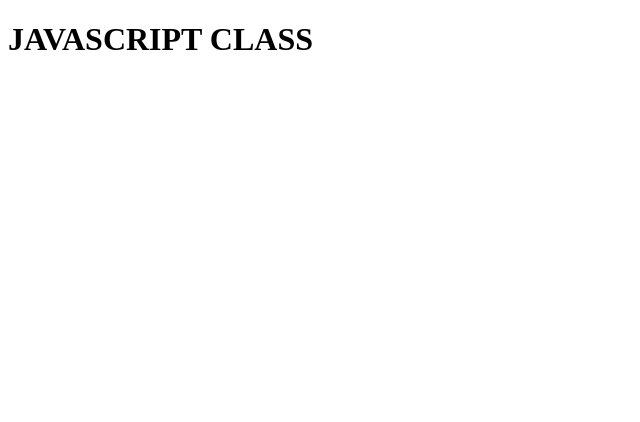
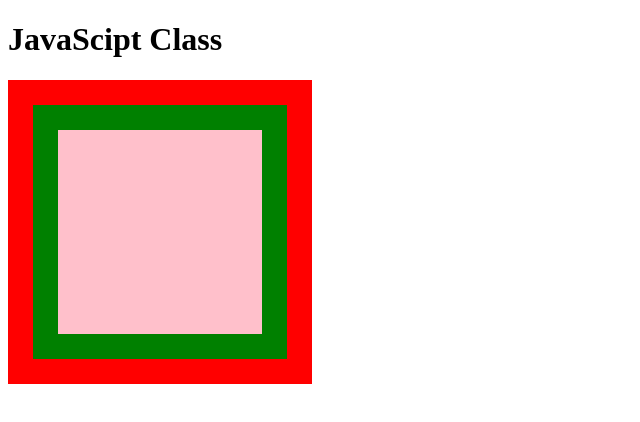
Before and after one commit to aakasshhh/CodingBlocks, a plain HTML site: page index.html in a window 1280 px wide. Shown: the whole page, without its empty margins (0-640 px from the left). Drawn offline with Linux system fonts and the light colour scheme.

Commit message:
Async-Await

```diff
--- a/index.html
+++ b/index.html
@@ -4,10 +4,19 @@
     <meta charset="UTF-8">
     <meta name="viewport" content="width=device-width, initial-scale=1.0">
     <title>Document</title>
+    <link rel="stylesheet" href="./styles.css">
 </head>
 <body>
-    <h1>JAVASCRIPT CLASS</h1>
-
-    <script src="class2.js"></script>
+    <h1>JavaScipt Class</h1>
+    <div id="grandParent">
+        <!-- <span>grandParent</span> -->
+        <div id="parent">
+            <!-- <span>parent</span> -->
+            <div id="child">
+                <!-- <span>Child</span> -->
+            </div>
+        </div>
+    </div>
+    <script></script>
 </body>
 </html>
--- /dev/null
+++ b/styles.css
@@ -0,0 +1,27 @@
+#grandParent{
+    border: 2px solid red;
+    background-color: red;
+    height: 300px;
+    width: 300px;
+    display:flex;
+    justify-content: center;
+    align-items: center;
+}
+#parent{
+    border: 2px solid green;
+    background-color: green;
+     height: 250px;
+    width: 250px;
+    display:flex;
+    justify-content: center;
+    align-items: center;
+}
+#child{
+    border: 2px solid pink;
+    background-color: pink;
+     height: 200px;
+    width: 200px;
+    display:flex;
+    justify-content: center;
+    align-items: center;
+}
```
Also changed, not shown: class5.js (added, +88 -0 lines).
